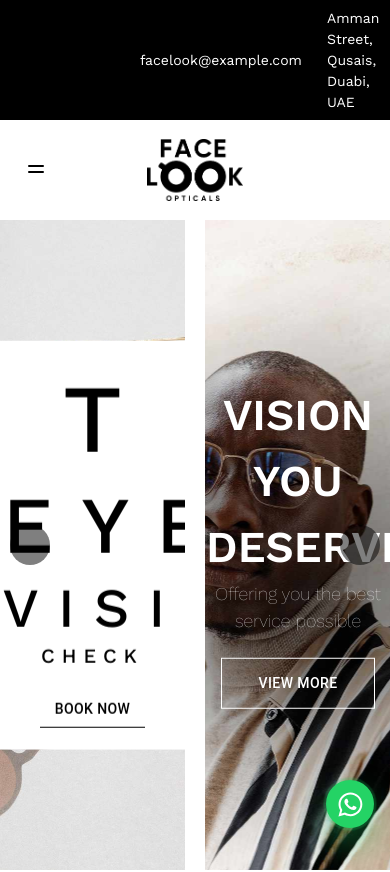
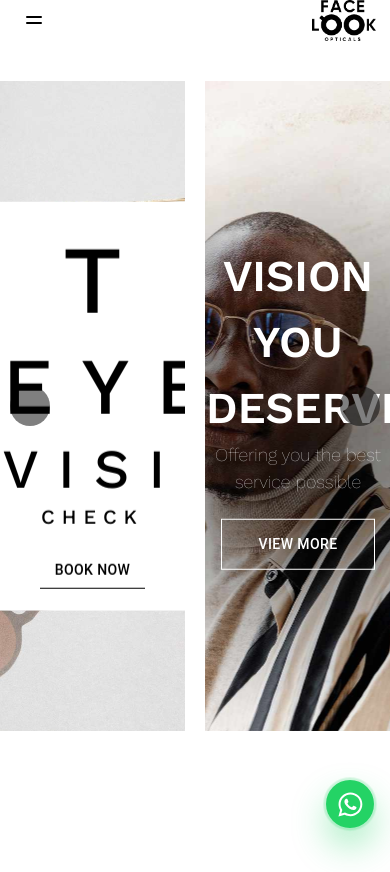
Before and after one commit to vineesht88/facelook, a React (Vite) app: page / in a window 390 px wide. Shown: the top 872 px of the page. Built offline with nearby package versions, Linux system fonts and the light colour scheme; some icons are missing.

Commit message:
mobile menu

```diff
--- a/src/assets/style/_header.scss
+++ b/src/assets/style/_header.scss
@@ -88,6 +88,9 @@
 
     .page-header{
         display: flex;
+        justify-content: center;
+        align-items: center;
+        gap: 12px;
         padding: 0 35px;
         transition: padding 0.3s ease;
         min-height: 100px;
@@ -136,6 +139,16 @@
         }
     }
 
+    .mobile-nav-panel {
+        pointer-events: none;
+        flex: 0 0 100%;
+        width: 100%;
+
+        &.is-open {
+            pointer-events: auto;
+        }
+    }
+
     &.scrolled {
         .header-top-area {
             padding: 0 32px;
@@ -160,3 +173,126 @@
         }
     }
 }
+
+@media (max-width: 1200px) {
+    .facelook-header {
+        .header-top-area {
+            padding: 10px 24px;
+        }
+
+        .page-header {
+            padding: 0 30px;
+        }
+    }
+}
+
+@media (max-width: 992px) {
+    .facelook-header {
+        .header-top-area {
+            flex-direction: column;
+            gap: 10px;
+            align-items: flex-start;
+
+            .top-area-left,
+            .top-area-right {
+                width: 100%;
+                justify-content: flex-start;
+                flex-wrap: wrap;
+                gap: 10px;
+            }
+
+            .widget-holder {
+                flex-wrap: wrap;
+                gap: 12px;
+
+                span {
+                    font-size: 13px;
+                }
+            }
+        }
+
+        .page-header {
+            padding: 0 24px;
+            justify-content: space-between;
+
+            .header-main-nav a {
+                font-size: 15px;
+            }
+        }
+    }
+}
+
+@media (max-width: 768px) {
+    .facelook-header {
+        .header-top-area {
+            display: none;
+        }
+
+        .page-header {
+            min-height: 72px;
+            padding: 0 18px 18px;
+            justify-content: space-between;
+        }
+
+        .page-header .logo-wrapper {
+            width: 4.5rem;
+        }
+
+        .mobile-nav-panel {
+            margin-top: 0.75rem;
+        }
+
+        .mobile-nav-list {
+            background: rgba(255, 255, 255, 0.96);
+            border-radius: 18px;
+            padding: 14px 18px;
+            box-shadow: 0 20px 45px rgba(15, 23, 42, 0.15);
+        }
+
+        .mobile-nav-list a {
+            color: var(--text-color);
+            font-weight: 500;
+        }
+
+        .mobile-nav-list a.menu-active::after {
+            background-color: var(--primary-color);
+            bottom: -0.4em;
+        }
+    }
+
+    .facelook-header.scrolled {
+        .page-header {
+            padding: 0 18px 18px;
+        }
+
+        .mobile-nav-list {
+            background: rgba(15, 23, 42, 0.95);
+            box-shadow: 0 24px 60px rgba(15, 23, 42, 0.35);
+        }
+
+        .mobile-nav-list a {
+            color: #ffffff;
+        }
+
+        .mobile-nav-list a.menu-active::after {
+            background-color: #ffffff;
+        }
+    }
+}
+
+@media (max-width: 480px) {
+    .facelook-header {
+        .page-header {
+            padding: 0 14px 16px;
+        }
+
+        .page-header .logo-wrapper {
+            width: 4rem;
+        }
+
+        .mobile-nav-list {
+            padding: 12px 16px;
+            gap: 10px;
+        }
+    }
+}
--- a/src/layout/header.tsx
+++ b/src/layout/header.tsx
@@ -72,9 +72,12 @@ export default function Header() {
 
         </div>
       </div>
-      <div className="page-header flex items-center justify-center flex-wrap relative">
+      <div className="page-header flex w-full items-center justify-between md:justify-center flex-wrap gap-3 relative">
   {/* Logo centered */}
-  <Link to="/" className="absolute left-1/2 transform -translate-x-1/2 flex items-center gap-3">
+  <Link
+    to="/"
+    className="flex items-center gap-3 md:absolute md:left-1/2 md:transform md:-translate-x-1/2"
+  >
     <div className="logo-wrapper">
       <img
         src={logo}
@@ -92,8 +95,10 @@ export default function Header() {
 
   {/* Mobile menu button (left side) */}
   <button
-    className="md:hidden p-2 rounded focus:outline-none focus:ring absolute left-4"
-    aria-label="Open menu"
+    className="md:hidden p-2 rounded focus:outline-none focus:ring order-first"
+    aria-label="Toggle navigation"
+    aria-expanded={menuOpen}
+    aria-controls="facelook-mobile-nav"
     onClick={() => setMenuOpen((open) => !open)}
   >
     <svg width="24" height="24" fill="currentColor">
@@ -122,13 +127,15 @@ export default function Header() {
 
   {/* Mobile nav with animation */}
   <div
-    className={`overflow-hidden transition-all duration-300 md:hidden w-full ${
-      menuOpen ? 'max-h-96 opacity-100 mt-2' : 'max-h-0 opacity-0'
+    className={`mobile-nav-panel overflow-hidden transition-all duration-300 md:hidden w-full order-last ${
+      menuOpen ? 'is-open max-h-96 opacity-100 mt-2' : 'max-h-0 opacity-0'
     }`}
+    aria-hidden={!menuOpen}
   >
     <nav
+      id="facelook-mobile-nav"
       aria-label="Mobile Primary"
-      className="flex flex-col gap-2 header-main-nav"
+      className="flex flex-col gap-2 header-main-nav mobile-nav-list"
     >
       {navItems.map(({ label, path }) => (
         <NavLink
```
